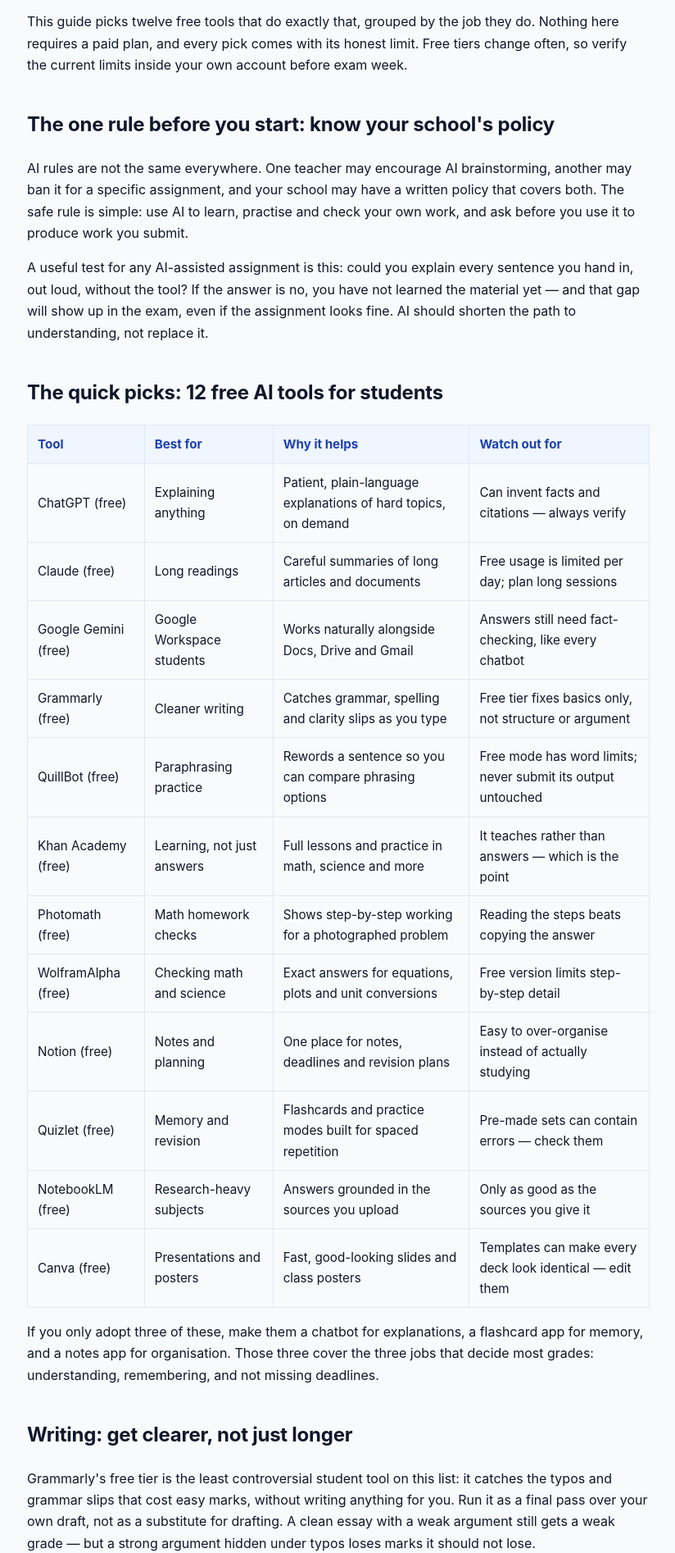
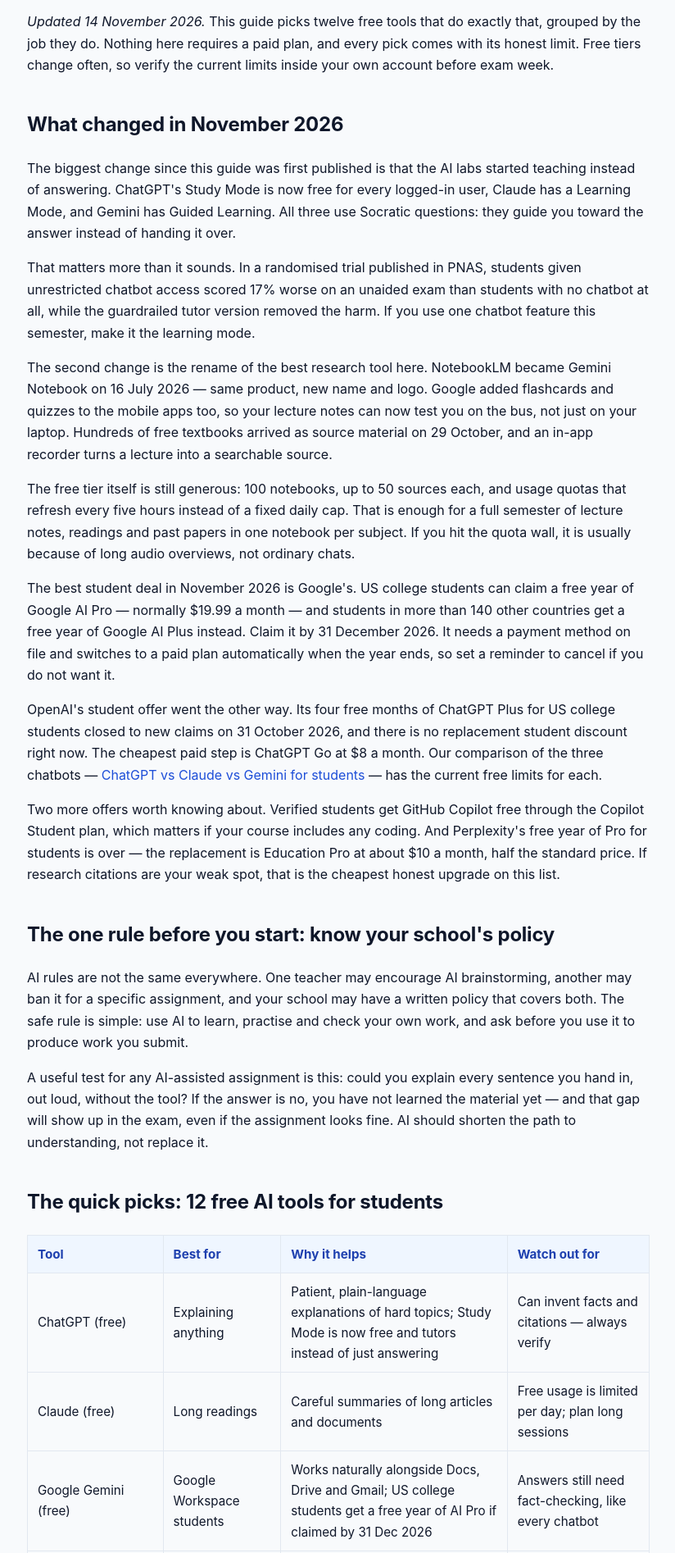
Before and after one commit to imranshahid111/WebsiteAds, a plain HTML site: page ai-tools/best-ai-tools-for-students.html in a window 1280 px wide. Shown: the part 266-2160 px from the top of the page at 82% size, without its empty margins (87-911 px from the left). Drawn offline with Linux system fonts and the light colour scheme.

Commit message:
Daily SEO: Refresh A2 Best AI Tools for Students (Nov 2026 update)

```diff
--- a/ai-tools/best-ai-tools-for-students.html
+++ b/ai-tools/best-ai-tools-for-students.html
@@ -24,8 +24,9 @@
 <link rel="stylesheet" href="../assets/style.css">
 <script type="application/ld+json">
 {"@context":"https://schema.org","@graph":[
-{"@type":"Article","headline":"Best AI Tools for Students in 2026: 12 Free Tools That Actually Help","author":{"@type":"Organization","name":"Xoft Tools"},"publisher":{"@type":"Organization","name":"Xoft Tools"},"datePublished":"2026-10-26","dateModified":"2026-10-26","mainEntityOfPage":"https://websiteads.vercel.app/ai-tools/best-ai-tools-for-students.html"},
+{"@type":"Article","headline":"Best AI Tools for Students in 2026: 12 Free Tools That Actually Help","author":{"@type":"Organization","name":"Xoft Tools"},"publisher":{"@type":"Organization","name":"Xoft Tools"},"datePublished":"2026-10-26","dateModified":"2026-11-14","mainEntityOfPage":"https://websiteads.vercel.app/ai-tools/best-ai-tools-for-students.html"},
 {"@type":"FAQPage","mainEntity":[
+{"@type":"Question","name":"What changed for student AI tools in November 2026?","acceptedAnswer":{"@type":"Answer","text":"The three big chatbots all gained free learning modes that tutor instead of just answering; NotebookLM became Gemini Notebook and added flashcards and quizzes on mobile; and Google is offering US college students a free year of Google AI Pro (AI Plus in other countries) if claimed by 31 December 2026."}},
 {"@type":"Question","name":"What are the best free AI tools for students?","acceptedAnswer":{"@type":"Answer","text":"For most students, the strongest free stack is a general chatbot for explanations, a grammar checker for polish, a flashcard app for memory, a notes app for organisation, and a source-grounded research tool for reading-heavy subjects — plus free tools for math checking and presentations."}},
 {"@type":"Question","name":"Is it cheating to use AI for homework?","acceptedAnswer":{"@type":"Answer","text":"It depends on your school's and teacher's rules. Using AI to explain a concept, brainstorm, or check your own work is usually fine; submitting AI-written work as your own usually is not. When in doubt, ask your teacher before you submit."}},
 {"@type":"Question","name":"Can AI tools help me study for exams?","acceptedAnswer":{"@type":"Answer","text":"Yes — they are strongest as study partners: turning notes into quiz questions, explaining hard topics in simpler words, and testing you with flashcards. They are weakest as a replacement for actually reading and practising the material yourself."}},
@@ -51,7 +52,16 @@
   <article class="prose">
     <h1>Best AI Tools for Students in 2026: 12 Free Tools That Actually Help</h1>
     <p>Every week a new "AI tool for students" appears, promising better grades with less work. Most deliver neither. The tools that actually help fit a real study habit: understanding a hard topic, remembering it later, writing it clearly, and keeping the semester organised.</p>
-    <p>This guide picks twelve free tools that do exactly that, grouped by the job they do. Nothing here requires a paid plan, and every pick comes with its honest limit. Free tiers change often, so verify the current limits inside your own account before exam week.</p>
+    <p><em>Updated 14 November 2026.</em> This guide picks twelve free tools that do exactly that, grouped by the job they do. Nothing here requires a paid plan, and every pick comes with its honest limit. Free tiers change often, so verify the current limits inside your own account before exam week.</p>
+
+    <h2>What changed in November 2026</h2>
+    <p>The biggest change since this guide was first published is that the AI labs started teaching instead of answering. ChatGPT's Study Mode is now free for every logged-in user, Claude has a Learning Mode, and Gemini has Guided Learning. All three use Socratic questions: they guide you toward the answer instead of handing it over.</p>
+    <p>That matters more than it sounds. In a randomised trial published in PNAS, students given unrestricted chatbot access scored 17% worse on an unaided exam than students with no chatbot at all, while the guardrailed tutor version removed the harm. If you use one chatbot feature this semester, make it the learning mode.</p>
+    <p>The second change is the rename of the best research tool here. NotebookLM became Gemini Notebook on 16 July 2026 — same product, new name and logo. Google added flashcards and quizzes to the mobile apps too, so your lecture notes can now test you on the bus, not just on your laptop. Hundreds of free textbooks arrived as source material on 29 October, and an in-app recorder turns a lecture into a searchable source.</p>
+    <p>The free tier itself is still generous: 100 notebooks, up to 50 sources each, and usage quotas that refresh every five hours instead of a fixed daily cap. That is enough for a full semester of lecture notes, readings and past papers in one notebook per subject. If you hit the quota wall, it is usually because of long audio overviews, not ordinary chats.</p>
+    <p>The best student deal in November 2026 is Google's. US college students can claim a free year of Google AI Pro — normally $19.99 a month — and students in more than 140 other countries get a free year of Google AI Plus instead. Claim it by 31 December 2026. It needs a payment method on file and switches to a paid plan automatically when the year ends, so set a reminder to cancel if you do not want it.</p>
+    <p>OpenAI's student offer went the other way. Its four free months of ChatGPT Plus for US college students closed to new claims on 31 October 2026, and there is no replacement student discount right now. The cheapest paid step is ChatGPT Go at $8 a month. Our comparison of the three chatbots — <a href="chatgpt-vs-claude-vs-gemini-students.html">ChatGPT vs Claude vs Gemini for students</a> — has the current free limits for each.</p>
+    <p>Two more offers worth knowing about. Verified students get GitHub Copilot free through the Copilot Student plan, which matters if your course includes any coding. And Perplexity's free year of Pro for students is over — the replacement is Education Pro at about $10 a month, half the standard price. If research citations are your weak spot, that is the cheapest honest upgrade on this list.</p>
 
     <h2>The one rule before you start: know your school's policy</h2>
     <p>AI rules are not the same everywhere. One teacher may encourage AI brainstorming, another may ban it for a specific assignment, and your school may have a written policy that covers both. The safe rule is simple: use AI to learn, practise and check your own work, and ask before you use it to produce work you submit.</p>
@@ -60,9 +70,9 @@
     <h2>The quick picks: 12 free AI tools for students</h2>
     <table>
       <tr><th>Tool</th><th>Best for</th><th>Why it helps</th><th>Watch out for</th></tr>
-      <tr><td>ChatGPT (free)</td><td>Explaining anything</td><td>Patient, plain-language explanations of hard topics, on demand</td><td>Can invent facts and citations — always verify</td></tr>
+      <tr><td>ChatGPT (free)</td><td>Explaining anything</td><td>Patient, plain-language explanations of hard topics; Study Mode is now free and tutors instead of just answering</td><td>Can invent facts and citations — always verify</td></tr>
       <tr><td>Claude (free)</td><td>Long readings</td><td>Careful summaries of long articles and documents</td><td>Free usage is limited per day; plan long sessions</td></tr>
-      <tr><td>Google Gemini (free)</td><td>Google Workspace students</td><td>Works naturally alongside Docs, Drive and Gmail</td><td>Answers still need fact-checking, like every chatbot</td></tr>
+      <tr><td>Google Gemini (free)</td><td>Google Workspace students</td><td>Works naturally alongside Docs, Drive and Gmail; US college students get a free year of AI Pro if claimed by 31 Dec 2026</td><td>Answers still need fact-checking, like every chatbot</td></tr>
       <tr><td>Grammarly (free)</td><td>Cleaner writing</td><td>Catches grammar, spelling and clarity slips as you type</td><td>Free tier fixes basics only, not structure or argument</td></tr>
       <tr><td>QuillBot (free)</td><td>Paraphrasing practice</td><td>Rewords a sentence so you can compare phrasing options</td><td>Free mode has word limits; never submit its output untouched</td></tr>
       <tr><td>Khan Academy (free)</td><td>Learning, not just answers</td><td>Full lessons and practice in math, science and more</td><td>It teaches rather than answers — which is the point</td></tr>
@@ -70,7 +80,7 @@
       <tr><td>WolframAlpha (free)</td><td>Checking math and science</td><td>Exact answers for equations, plots and unit conversions</td><td>Free version limits step-by-step detail</td></tr>
       <tr><td>Notion (free)</td><td>Notes and planning</td><td>One place for notes, deadlines and revision plans</td><td>Easy to over-organise instead of actually studying</td></tr>
       <tr><td>Quizlet (free)</td><td>Memory and revision</td><td>Flashcards and practice modes built for spaced repetition</td><td>Pre-made sets can contain errors — check them</td></tr>
-      <tr><td>NotebookLM (free)</td><td>Research-heavy subjects</td><td>Answers grounded in the sources you upload</td><td>Only as good as the sources you give it</td></tr>
+      <tr><td>Gemini Notebook (was NotebookLM, free)</td><td>Research-heavy subjects</td><td>Answers grounded in the sources you upload; now with flashcards, quizzes and mobile voice chat</td><td>Only as good as the sources you give it</td></tr>
       <tr><td>Canva (free)</td><td>Presentations and posters</td><td>Fast, good-looking slides and class posters</td><td>Templates can make every deck look identical — edit them</td></tr>
     </table>
     <p>If you only adopt three of these, make them a chatbot for explanations, a flashcard app for memory, and a notes app for organisation. Those three cover the three jobs that decide most grades: understanding, remembering, and not missing deadlines.</p>
@@ -85,7 +95,7 @@
     <p>Claude is a good second choice for long readings because it handles long documents calmly and summarises them in a structured way. Use it to get the shape of a long article before you read it properly: what is the argument, what evidence does it use, what is disputed? Then read the article yourself with those questions in mind. A summary is a map, not the journey.</p>
 
     <h2>Research: stay grounded in real sources</h2>
-    <p>NotebookLM is the most important tool on this list for research-heavy subjects, because it works differently from a chatbot: you upload your own sources — lecture slides, papers, textbook chapters — and it answers from those documents, with citations back to them. That grounding cuts down the invented-facts problem dramatically, as long as your sources themselves are trustworthy.</p>
+    <p>NotebookLM — renamed Gemini Notebook in July 2026 — is the most important tool on this list for research-heavy subjects, because it works differently from a chatbot: you upload your own sources — lecture slides, papers, textbook chapters — and it answers from those documents, with citations back to them. That grounding cuts down the invented-facts problem dramatically, as long as your sources themselves are trustworthy.</p>
     <p>The rule for any AI research help is non-negotiable: never copy a citation, date, statistic or quote from an AI answer into an assignment without opening the real source and checking it. Chatbots invent references that look perfect — real author names, real journal names, papers that do not exist. One invented citation can damage an otherwise good essay more than a missing one.</p>
 
     <h2>Math and science: check your working, don't skip it</h2>
@@ -107,6 +117,8 @@
     <p>Third, trusting the confident tone. AI answers sound sure even when they are wrong, especially on dates, citations and niche facts. The students who get hurt by AI are not the ones who use it least — they are the ones who check it least. Verify one fact per assignment against a real source, and that habit alone will protect most of your grades.</p>
 
     <h2>Frequently asked questions</h2>
+    <h3>What changed for student AI tools in November 2026?</h3>
+    <p>The three big chatbots all gained free learning modes that tutor instead of just answering; NotebookLM became Gemini Notebook and added flashcards and quizzes on mobile; and Google is offering US college students a free year of Google AI Pro (AI Plus in other countries) if claimed by 31 December 2026.</p>
     <h3>What are the best free AI tools for students?</h3>
     <p>For most students, the strongest free stack is a general chatbot for explanations, a grammar checker for polish, a flashcard app for memory, a notes app for organisation, and a source-grounded research tool for reading-heavy subjects — plus free tools for math checking and presentations.</p>
     <h3>Is it cheating to use AI for homework?</h3>
--- a/sitemap.xml
+++ b/sitemap.xml
@@ -19,7 +19,7 @@
   <url><loc>https://websiteads.vercel.app/tools/pomodoro-study-timer.html</loc><lastmod>2026-10-23</lastmod><changefreq>monthly</changefreq><priority>0.9</priority></url>
   <url><loc>https://websiteads.vercel.app/tools/text-case-converter.html</loc><lastmod>2026-10-24</lastmod><changefreq>monthly</changefreq><priority>0.9</priority></url>
   <url><loc>https://websiteads.vercel.app/ai-tools/best-free-ai-video-generators.html</loc><lastmod>2026-11-11</lastmod><changefreq>monthly</changefreq><priority>0.9</priority></url>
-  <url><loc>https://websiteads.vercel.app/ai-tools/best-ai-tools-for-students.html</loc><lastmod>2026-10-26</lastmod><changefreq>monthly</changefreq><priority>0.9</priority></url>
+  <url><loc>https://websiteads.vercel.app/ai-tools/best-ai-tools-for-students.html</loc><lastmod>2026-11-14</lastmod><changefreq>monthly</changefreq><priority>0.9</priority></url>
   <url><loc>https://websiteads.vercel.app/ai-tools/best-ai-writing-tools-for-small-business-owners.html</loc><lastmod>2026-10-27</lastmod><changefreq>monthly</changefreq><priority>0.9</priority></url>
   <url><loc>https://websiteads.vercel.app/ai-tools/how-to-use-a-50-30-20-budget-calculator.html</loc><lastmod>2026-10-29</lastmod><changefreq>monthly</changefreq><priority>0.9</priority></url>
   <url><loc>https://websiteads.vercel.app/ai-tools/how-much-should-a-freelancer-charge.html</loc><lastmod>2026-10-30</lastmod><changefreq>monthly</changefreq><priority>0.9</priority></url>
```
